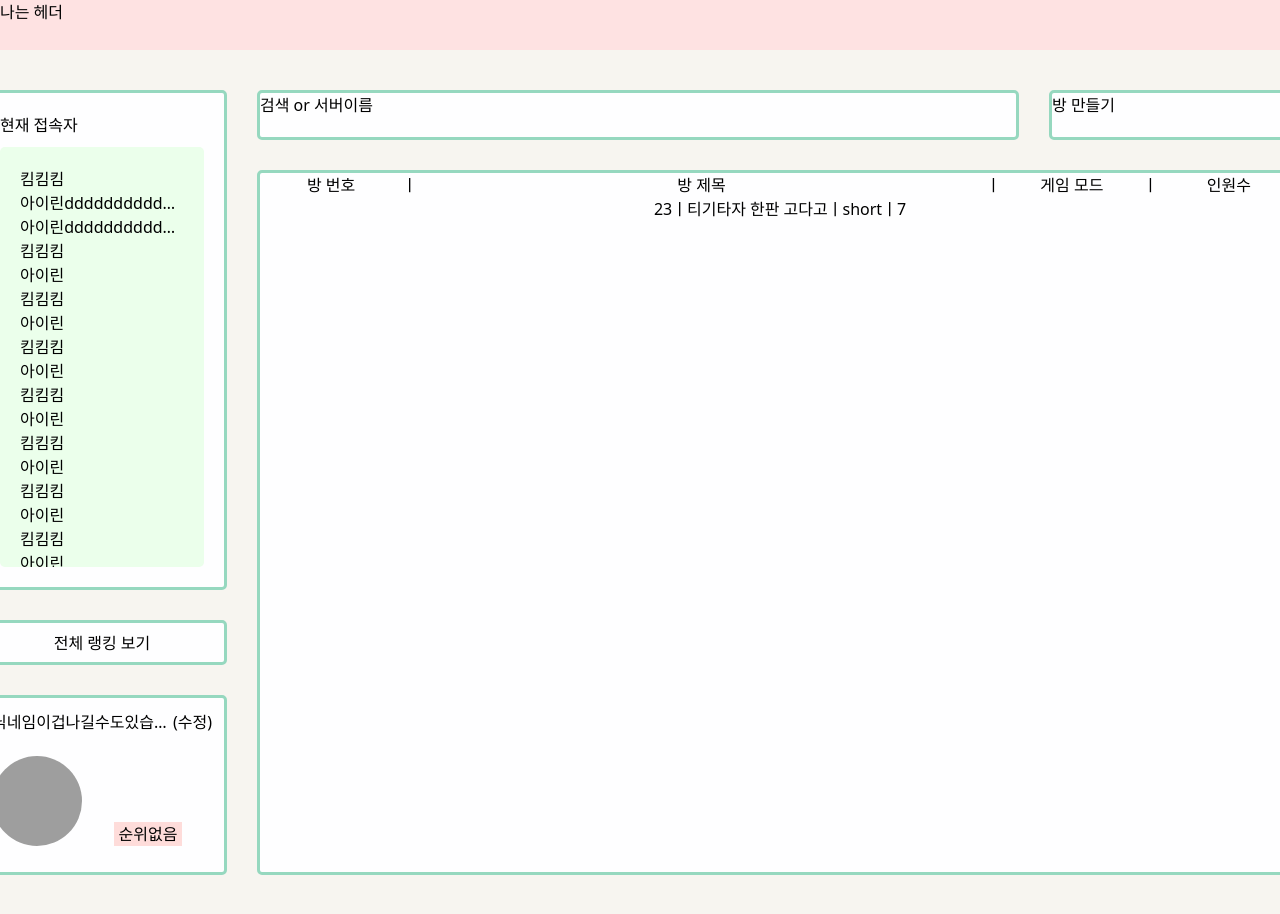
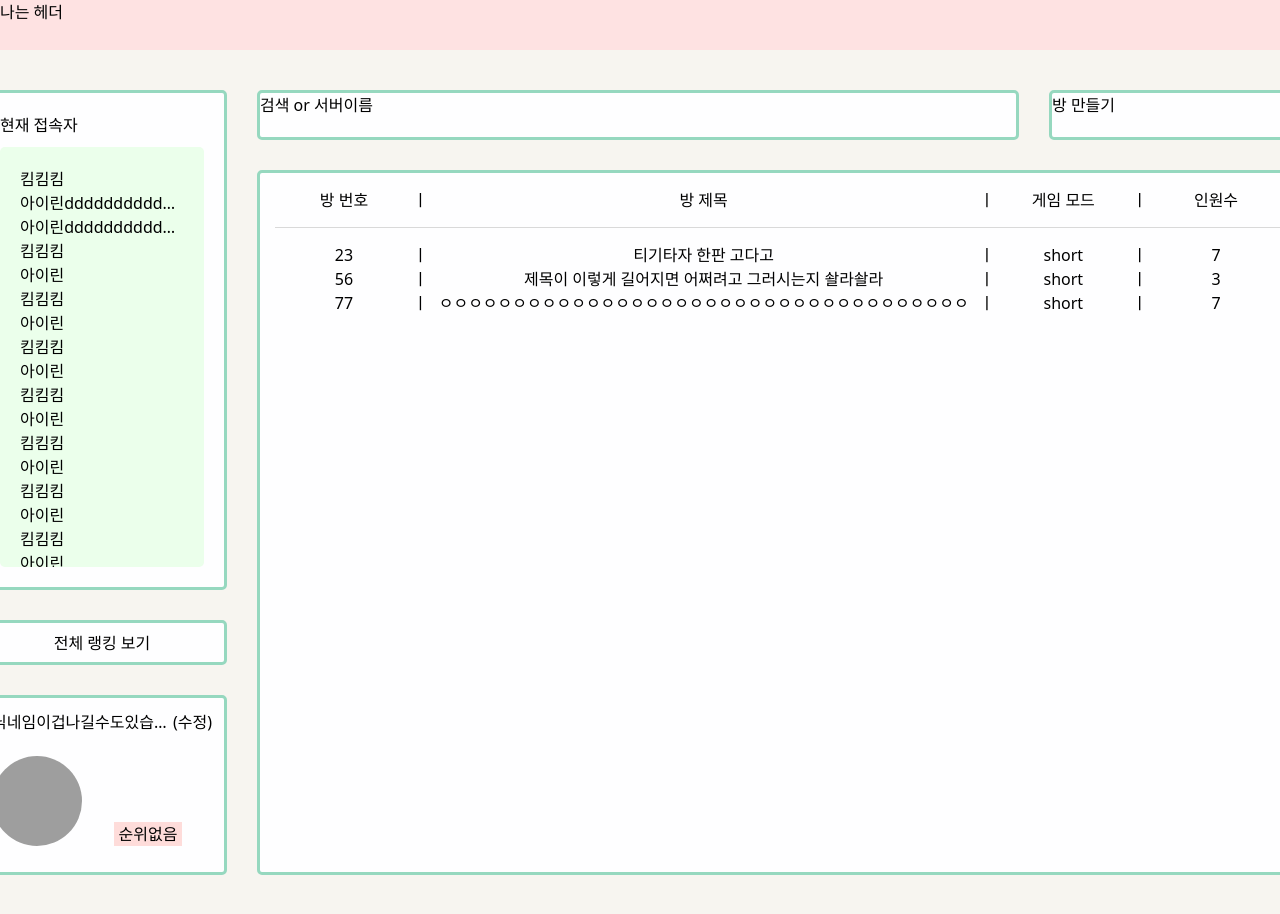
Before and after one commit to Team-E2I4/Team-E2I4-TiKiTaza-FE, a React (Vite) app: page /main in a window 1280 px wide. Shown: the top 914 px of the page. Built offline with nearby package versions, Linux system fonts and the light colour scheme; grey boxes are pictures that could not be loaded.

Commit message:
[✨feat]: 임시로 Divider 컴포넌트 생성

```diff
--- /dev/null
+++ b/src/common/Divider/Divider.tsx
@@ -0,0 +1,4 @@
+const Divider = () => {
+  return <div className='flex w-full h-[0.1rem] bg-gray-100 my-[1.5rem]'></div>;
+};
+export default Divider;
--- a/src/pages/MainPage/GameRoomList.tsx
+++ b/src/pages/MainPage/GameRoomList.tsx
@@ -9,12 +9,25 @@ const DUMMY_DATA = [
     mode: 'short',
     headCount: 7,
   },
+  {
+    roomNumber: 56,
+    title: '제목이 이렇게 길어지면 어쩌려고 그러시는지 솰라솰라',
+    mode: 'short',
+    headCount: 3,
+  },
+  {
+    roomNumber: 77,
+    title:
+      'ㅇㅇㅇㅇㅇㅇㅇㅇㅇㅇㅇㅇㅇㅇㅇㅇㅇㅇㅇㅇㅇㅇㅇㅇㅇㅇㅇㅇㅇㅇㅇㅇㅇㅇㅇㅇ',
+    mode: 'short',
+    headCount: 7,
+  },
 ];
 
 const GameRoomList = () => {
   return (
     <article className='bg-white rounded-[0.5rem] border-solid border-[0.3rem] border-green-100 row-start-2 col-start-1 col-span-2'>
-      <ul className='flex flex-col items-center'>
+      <ul className='flex flex-col items-center p-[1.5rem]'>
         <li className='flex w-full'>
           {GAME_ROOM_LIST_CATRGORY.map((category, i) => (
             <>
@@ -31,6 +44,8 @@ const GameRoomList = () => {
             </>
           ))}
         </li>
+        {/* divider컴포넌트 만들면 대체해야합니다..! */}
+        <li className='flex w-full h-[0.1rem] bg-gray-100 my-[1.5rem]'></li>
         {DUMMY_DATA.map(({ roomNumber, title, mode, headCount }) => (
           <GameRoomListItem
             key={roomNumber}
--- a/src/pages/MainPage/GameRoonListItem.tsx
+++ b/src/pages/MainPage/GameRoonListItem.tsx
@@ -19,10 +19,14 @@ const GameRoomListItem = ({
   );
 
   return (
-    <li>
+    <li className='flex w-full'>
       {arrayedProps.map((category, i) => (
         <>
-          <span key={category}>{category}</span>
+          <span
+            key={category}
+            className={`text-center truncate ${i === 1 ? 'flex-[4_0_0]' : 'flex-1'}`}>
+            {category}
+          </span>
           {i !== arrayedProps.length - 1 && <span>ㅣ</span>}
         </>
       ))}
```
